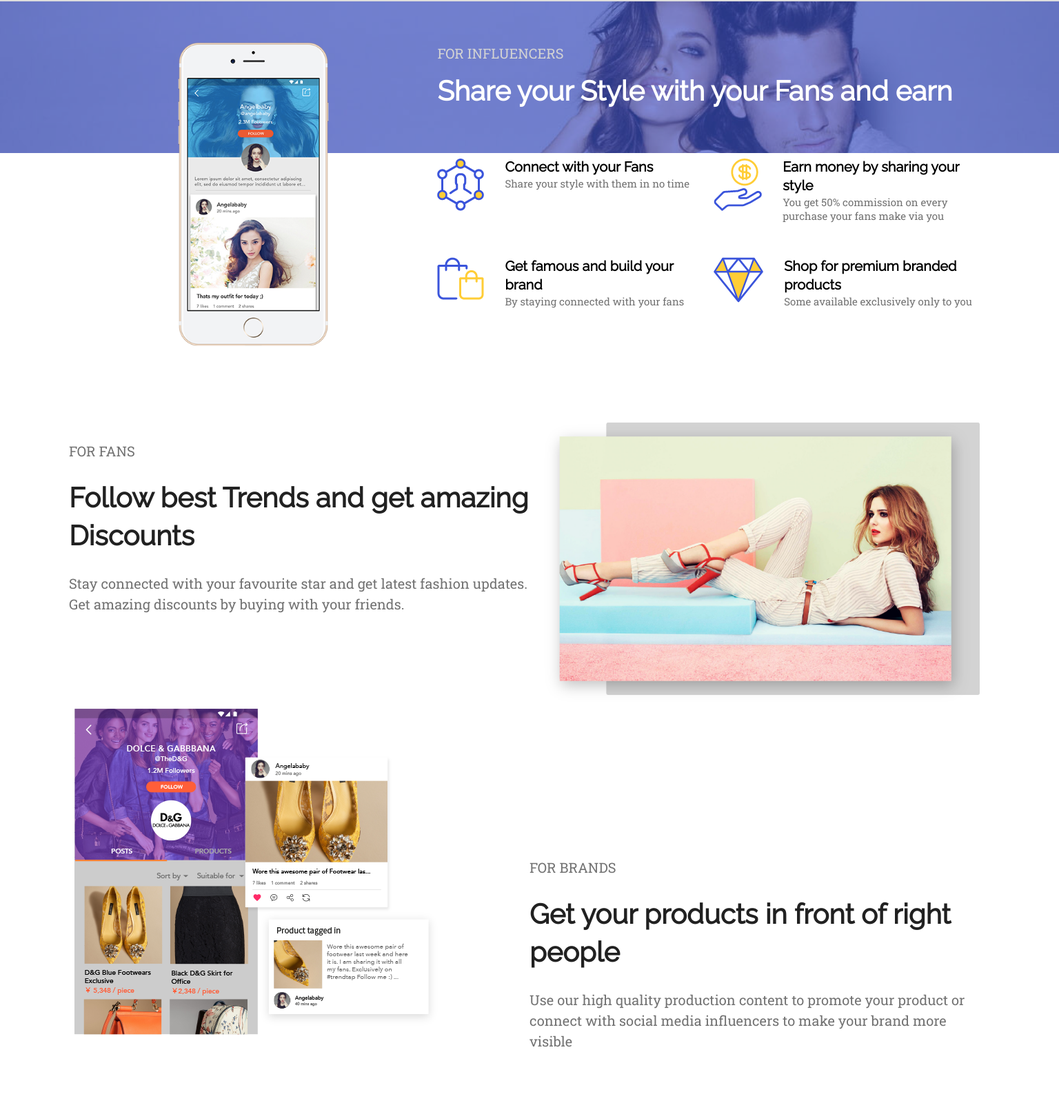
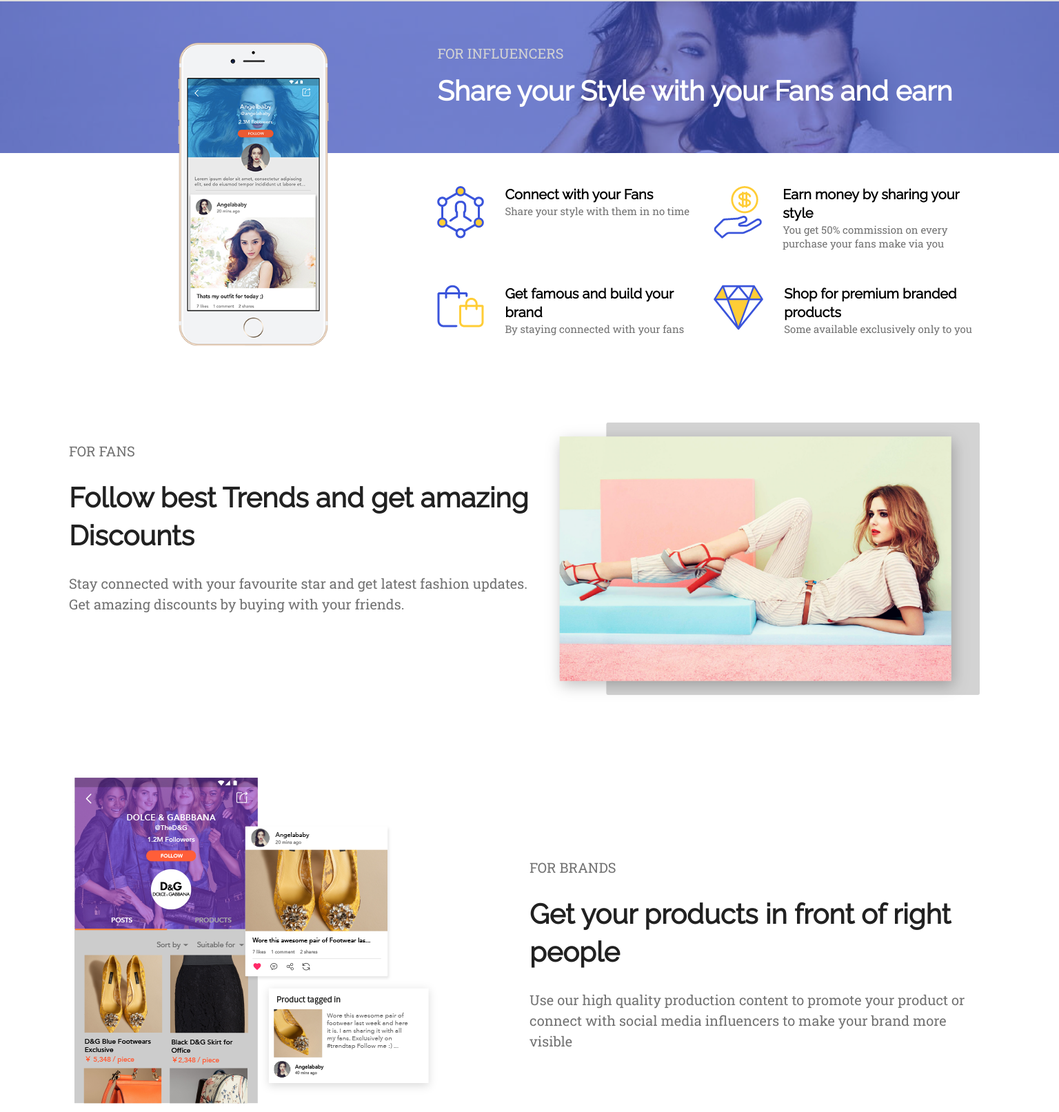
Before and after one commit to trendtap/trendtap.github.io, a plain HTML site: page index.html in a window 1536 px wide. Shown: the part 1384-2997 px from the top of the page at 69% size. Drawn offline with nearby package versions, Linux system fonts and the light colour scheme.

Commit message:
Added media queries for large screens (>1450px)

```diff
--- a/css/main.css
+++ b/css/main.css
@@ -965,3 +965,12 @@ input[type="submit"]:hover {
         margin-bottom: 12px;
     }
 }
+
+@media screen and (min-width: 1475px) {
+    .section-three .list {
+        margin-top: 60px;
+    }
+    .section-four .image10 {
+        margin-top: 100px;
+    }
+}
```
